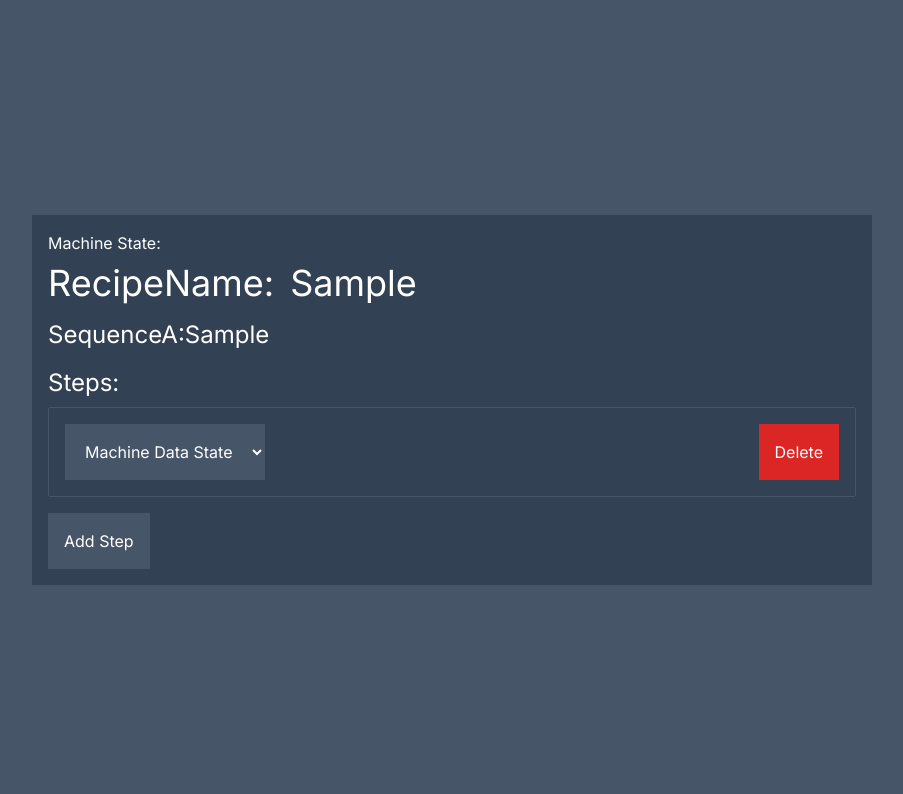
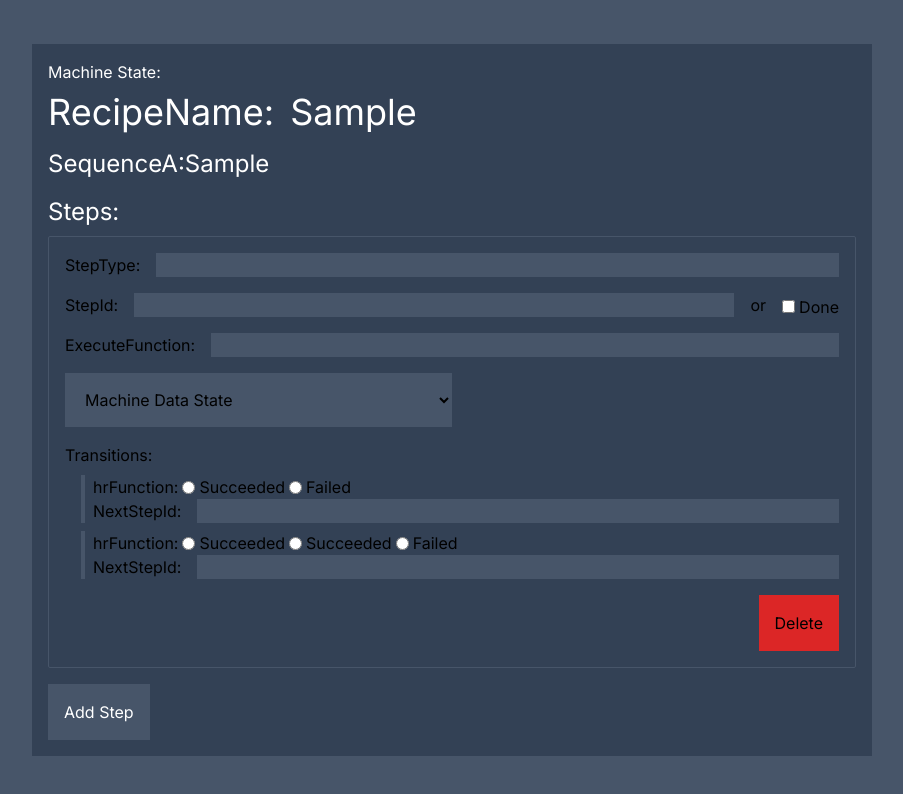
Before and after one commit to obisopulu/Machine-Sequence-Generator, a Next.js app: page / in a window 1280 px wide. Both pictures are taken after typing "Sample", "Sample" into the empty fields and a click on the button "Add Step". Shown: the top 794 px of the page, without its empty margins (188-1091 px from the left). Built offline with nearby package versions, Linux system fonts and the light colour scheme.

Commit message:
chore: Add input fields for StepType, StepId, and ExecuteFunction in MachineCard component

```diff
--- a/src/components/MachineCard.tsx
+++ b/src/components/MachineCard.tsx
@@ -35,8 +35,29 @@ export default function MachineCard(machineData: { [key: string]: string | numbe
 
     exist &&
       <div key={key} className="p-4 rounded-sm border border-slate-600 mt-2">
+        <div>
+          <div className="flex flex-row ">
+            StepType:
+            <input onChange={handleChange} name="RecipeName" className="block mb-4 ml-4  bg-slate-600 w-full" />
+          </div>
+          <div className="flex flex-row ">
+            StepId:
+            <div className="flex gap-4 w-full">
+              <input onChange={handleChange} name="RecipeName" className="block mb-4 ml-4  bg-slate-600 w-full" />
+                or
+              <div className="flex gap-1 items-center mb-[13px]">
+                  <input type="checkbox" id="StepIdDone" name="StepIdDone" />
+                  <label htmlFor="StepIdDone">Done</label>
+              </div>
+            </div>
+          </div>
+          <div className="flex flex-row ">
+            ExecuteFunction:
+            <input onChange={handleChange} name="RecipeName" className="block mb-4 ml-4  bg-slate-600 w-full" />
+          </div>
+        </div>
         <div className="flex justify-between">
-          <select className="p-4 bg-slate-600 text-white" onChange={handleChange}>
+          <select className="p-4 bg-slate-600 w-1/2" onChange={handleChange}>
             <option key={999} value={[]}>Machine Data State</option>
             {
               Object.keys(machineDataObj).map((i, key) =>
@@ -44,31 +65,70 @@ export default function MachineCard(machineData: { [key: string]: string | numbe
               )
             }
           </select>
-          <button className="p-4 bg-red-600 text-white" onClick={() => handleExist()}>Delete</button>
-        </div>
-        {machineindex &&
-
-        <div className="pt-4" id="">
-          <div className="p-4  text-white">
+          {machineindex &&
+            <select className="p-4 ml-4 bg-slate-600 w-1/2" name="cars" id="cars">
             {
               Object.keys(Object.values(machineDataState[machineindex])[0]).map((i, key) => (
-                <div key={key} className="flex justify-start">
-                  <div className="my-4 w-[200px]">{i}: </div>
-                    {
-                      Object.keys(Object.values(Object.values(machineDataState[machineindex])[0][i])[0]).map((j, k) => (
-                        <div className="flex flex-col" key={k}>
-                          <div className="my-2 text-xs">{j}: </div>
-                          <input className="block p-2 rounded-sm bg-slate-400 text-white border-none max-w-[150px] mr-1" placeholder={j} />
-                        </div>
-                      ))
-                    }
-                </div>
+                      <option className="block p-2 rounded-sm  border-none max-w-[150px] mr-1" key={key} value={i}>
+                        {i}
+                      </option>
               ))
             }
+            </select>
+          }
+        </div>
+        <div className="pt-4">
+          Transitions:
+          <div className="flex flex-col pl-4">
+            <div className="flex flex-col w-full border-l-4 border-slate-600 pl-2 mt-2">
+              <div className="flex gap-1 items-center">
+                <p>hrFunction:</p>
+                <input type="radio" id="Succeeded1" name="hrFunction1" value="Succeeded" />
+                <label htmlFor="Succeeded1">Succeeded</label>
+                <input type="radio" id="failed1" name="hrFunction1" value="Failed" />
+                <label htmlFor="failed1">Failed</label>
+              </div>
+              <div className="flex">
+                NextStepId:
+                <input onChange={handleChange} name="RecipeName" className="block ml-4  bg-slate-600 w-full" />
+              </div>
+
+            </div>
+            <div className="flex flex-col w-full border-l-4 border-slate-600 pl-2 mt-2">
+              <div className="flex gap-1 items-center">
+                <p>hrFunction:</p>
+                <input type="radio" id="empty" name="hrFunction2" value="Succeeded" />
+                <label htmlFor="empty">Succeeded</label>
+                <input type="radio" id="Succeeded2" name="hrFunction2" value="Succeeded" />
+                <label htmlFor="Succeeded2">Succeeded</label>
+                <input type="radio" id="failed2" name="hrFunction2" value="Failed" />
+                <label htmlFor="failed2">Failed</label>
+              </div>
+              <div className="flex">
+                NextStepId:
+                <input onChange={handleChange} name="RecipeName" className="block ml-4  bg-slate-600 w-full" />
+              </div>
+
+            </div>
           </div>
 
+          {/*
+            "Transitions": [
+                {
+                    "hrFunction": "Succeeded",
+                    "NextStepId": "move_to_bsc"
+                },
+                {
+                    "hrFunction": "Failed",
+                    "NextStepId": "Done"
+                }
+            ],
+            "Parameter": {}
+          */}
         </div>
-        }
+        <div className="flex justify-end mt-4">
+          <button className="p-4 bg-red-600 " onClick={handleExist}>Delete</button>
+        </div>
       </div>
 
   );
```
